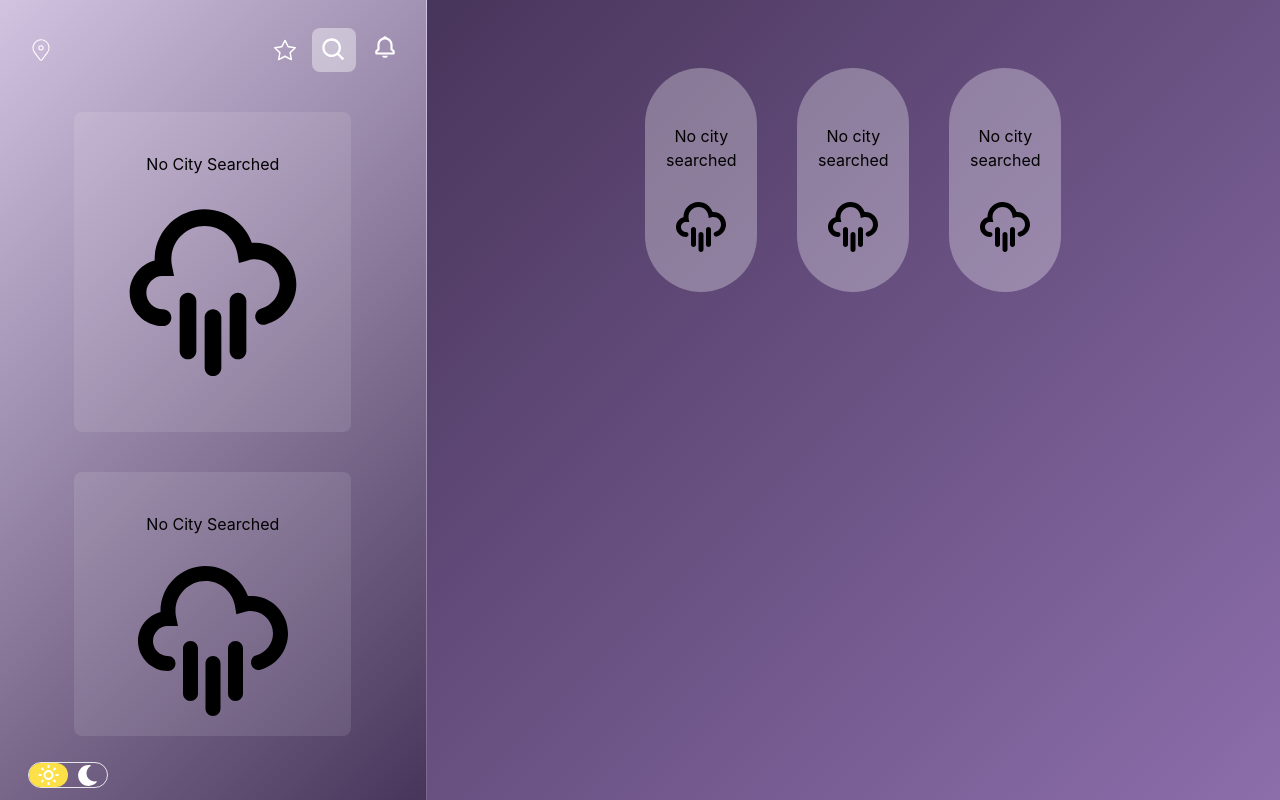
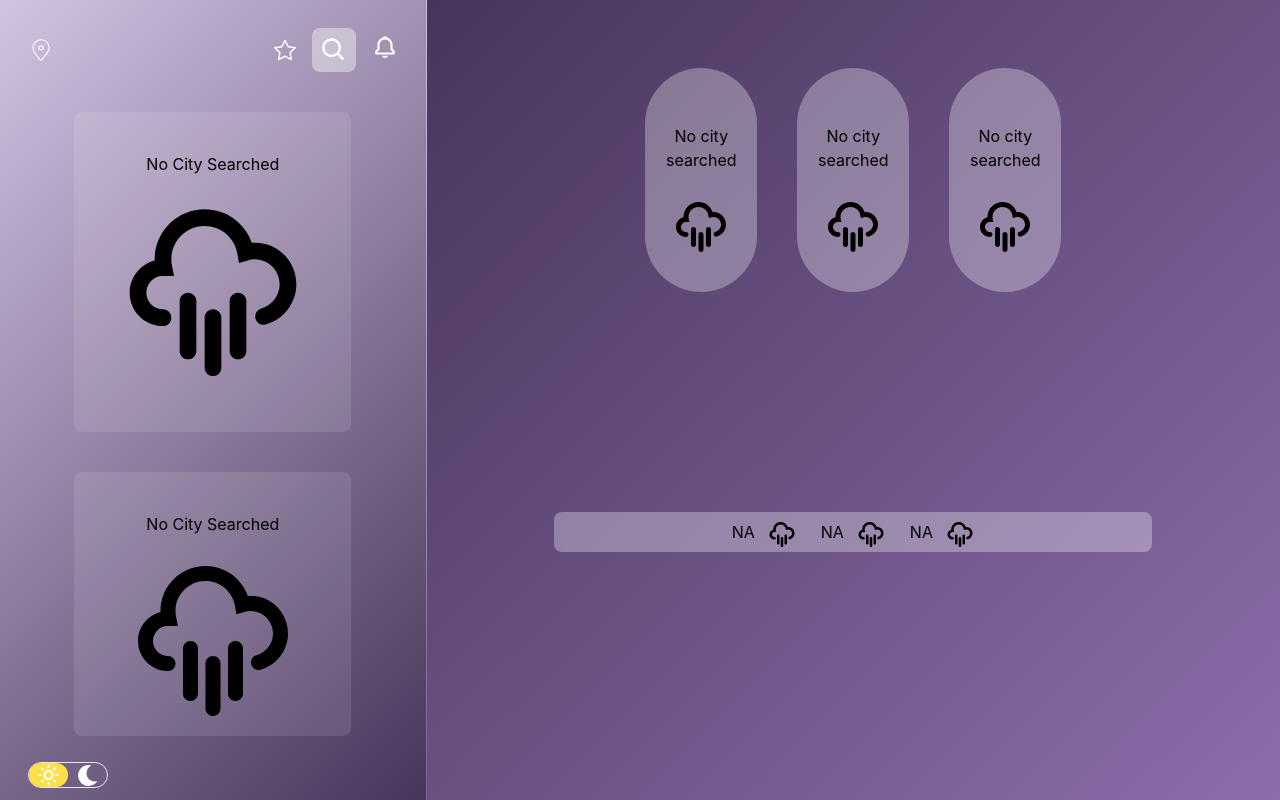
Before and after one commit to Fozan3060/React-Weather-App, a React (Vite) app: page / in a window 1280 px wide. Built offline with nearby package versions, Linux system fonts and the light colour scheme.

Commit message:
feat: add default images to weahtermetrics

```diff
--- a/src/Components/Complex/Mainbar.tsx
+++ b/src/Components/Complex/Mainbar.tsx
@@ -40,6 +40,7 @@ const Mainbar: React.FC = () => {
               <WeatherForecastCard />
             </>
           ) : (
+            <>
               <div className="flex justify-center gap-5 md:gap-10   rounded-lg mt-10">
                 {Array.from({ length: 3 }, (_, index) => (
                   <div
@@ -51,6 +52,18 @@ const Mainbar: React.FC = () => {
                   </div>
                 ))}
               </div>
+              <div className="w-3/4 rounded-lg justify-center gap-sm-20 gap-6 flex h-10  m-auto bg-white bg-opacity-30">
+                {Array.from({ length: 3 }, (_, index) => (
+                  <div
+                    className=" bg-opacity-30 flex justify-center items-center gap-3 "
+                    key={index}
+                  >
+                    <h1 className="">NA</h1>
+                    <TiWeatherDownpour className=" " size={30} />
+                  </div>
+                ))}
+              </div>
+            </>
           )}
         </Suspense>
       </ErrorBoundary>
```
Lines whose indentation alone changed are shown as unchanged.
